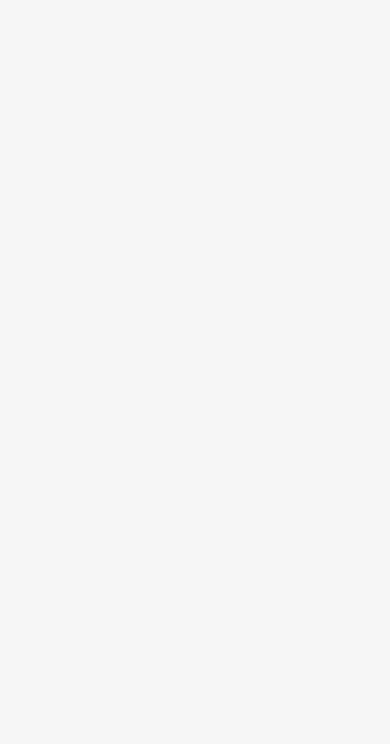
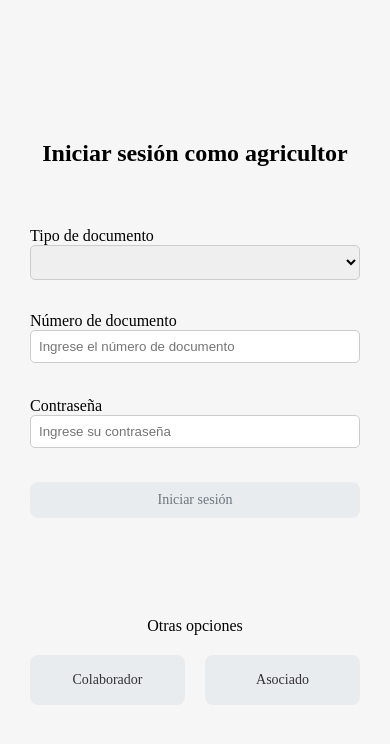
Before and after one commit to Santiorozco7/app_asopracir, an Angular app: page /uqasopracir/#/ in a window 390 px wide. Before the commit this address led to /. Shown: the top 744 px of the page. Built offline with nearby package versions, Linux system fonts and the light colour scheme.

Commit message:
add new styles on login

```diff
--- a/src/app/agricultor/agricultor.service.ts
+++ b/src/app/agricultor/agricultor.service.ts
@@ -7,8 +7,8 @@ import { HttpClient } from '@angular/common/http';
 })
 export class AgricultorService {
 
-  private API_ASOPRACIR = "http://localhost/uqplatanos/";
-  // private API_ASOPRACIR = "https://ingelectuq.net/uqasopracir/";
+  // private API_ASOPRACIR = "http://localhost/uqplatanos/";
+  private API_ASOPRACIR = "https://ingelectuq.net/uqasopracir/";
 
   constructor(private http: HttpClient) { }
 
--- a/src/app/app.module.ts
+++ b/src/app/app.module.ts
@@ -7,6 +7,7 @@ import { AppComponent } from './app.component';
 import { LoginComponent } from './auth/login/login.component';
 import { HttpClientModule } from '@angular/common/http';
 import { NotificationModule } from './notification/notification.module';
+import { HashLocationStrategy, LocationStrategy } from '@angular/common';
 
 @NgModule({
   declarations: [
@@ -20,7 +21,9 @@ import { NotificationModule } from './notification/notification.module';
     HttpClientModule,
     NotificationModule
   ],
-  providers: [],
+  providers: [
+    { provide: LocationStrategy, useClass: HashLocationStrategy}
+  ],
   bootstrap: [AppComponent]
 })
 export class AppModule { }
--- a/src/app/asociacion/asociacion.service.ts
+++ b/src/app/asociacion/asociacion.service.ts
@@ -6,9 +6,8 @@ import { HttpClient } from '@angular/common/http';
   providedIn: 'root'
 })
 export class AsociacionService {
-  private API_ASOPRACIR = "http://localhost/uqplatanos/";
-  // private API_ASOPRACIR = "https://ingelectuq.net/uqasopracir/";
-  // private API_ASOPRACIR = "http://192.168.102.191/uqplatanos/";
+  // private API_ASOPRACIR = "http://localhost/uqplatanos/";
+  private API_ASOPRACIR = "https://ingelectuq.net/uqasopracir/";
 
   constructor(private http: HttpClient) { }
 
--- a/src/app/auth/auth.service.ts
+++ b/src/app/auth/auth.service.ts
@@ -7,8 +7,8 @@ import { HttpClient } from '@angular/common/http';
 })
 export class AuthService {
 
-  private API_ASOPRACIR = "http://localhost/uqplatanos/";
-  // private API_ASOPRACIR = "https://ingelectuq.net/uqasopracir/";
+  // private API_ASOPRACIR = "http://localhost/uqplatanos/";
+  private API_ASOPRACIR = "https://ingelectuq.net/uqasopracir/";
 
   constructor(private http: HttpClient) { }
 
--- a/src/app/auth/login/login.component.css
+++ b/src/app/auth/login/login.component.css
@@ -2,7 +2,6 @@
   height: 100vh;
   width: 100%;
   display: flex;
-  flex-direction: column;
   justify-content: center;
   align-items: center;
 }
@@ -10,29 +9,29 @@
 .card__body {
   width: 90%;
   min-width: 300px;
-  margin: auto;
   max-width: 500px;
+  padding: 40px;
   border-radius: 10px;
   box-shadow: 0 0 10px rgba(0, 0, 0, 0.1);
-  padding: 50px;
   display: flex;
   flex-direction: column;
-  justify-content: space-between;
-  height: 80%;
+  gap: 30px;
 }
 
-
-.card__header {
+.card__header, .alert {
   text-align: center;
 }
 
-.card__item {
-  margin-bottom: 15px;
+.form {
+  display: flex;
+  flex-direction: column;
+  gap: 10px;
 }
 
-.form__label {
-  display: block;
-  margin-bottom: 5px;
+.form__group {
+  height: 75px;
+  display: flex;
+  flex-direction: column;
 }
 
 .form__input {
@@ -46,6 +45,15 @@
   color: #f00;
   font-size: 14px;
   margin-top: 5px;
+  visibility: hidden;
+}
+
+.error {
+  border: 1px solid lightcoral;
+}
+
+.alert--error {
+  visibility: visible;
 }
 
 .options {
@@ -65,79 +73,16 @@
   justify-content: center;
 }
 
-.button--option {
-  border-radius: 5px;
-  cursor: pointer;
-  width: 30%;
-  border: 1px solid gray;
-  background-color: #e9ecef;
-  color: #6c757d;
+.button--success {
+  margin-bottom: 1.5rem;
+  margin-top: 0;
 }
 
 @media only screen and (min-width: 0px) and (max-width: 768px) {
-  .card {
-    margin: auto;
-    padding: 40px;
-    border-radius: 10px;
-    height: 100vh;
-    display: flex;
-    flex-direction: column;
-    justify-content: space-between;
-  }
-
   .card__body {
-    padding: 0;
-  }
-
-  .card__header {
-    text-align: center;
-  }
-
-  .card__item {
-    margin-bottom: 15px;
-  }
-
-  .form__label {
-    display: block;
-    margin-bottom: 5px;
-  }
-
-  .form__input {
+    padding: 30px;
+    gap: 60px;
+    box-shadow: none;
     width: 100%;
-    padding: 8px;
-    border: 1px solid #ccc;
-    border-radius: 5px;
-  }
-
-  .alert {
-    color: #f00;
-    font-size: 14px;
-    margin-top: 5px;
-  }
-
-  .options {
-    gap: 20px;
-    display: flex;
-    flex-direction: column;
-  }
-
-  .options p {
-    text-align: center;
-  }
-
-  .buttons {
-    gap: 20px;
-    height: 50px;
-    display: flex;
-    justify-content: center;
-  }
-
-  .button--option {
-    border-radius: 5px;
-    cursor: pointer;
-    width: 30%;
-    border: 1px solid gray;
-    background-color: #e9ecef;
-    color: #6c757d;
   }
 }
--- a/src/app/auth/login/login.component.html
+++ b/src/app/auth/login/login.component.html
@@ -1,78 +1,38 @@
-<!-- <div class="card">
-  <p>Ingresar como:</p>
-      <div class="roleSelect">
-        <button (click)="roleSelect('0')">Agricultor</button>
-        <button (click)="roleSelect('1')">Colaborador</button>
-        <button (click)="roleSelect('3')">Asociado</button>
-      </div>
-  <form class="card__body" [formGroup]="userForm" (ngSubmit)="login()">
-    <h2 class="card__header">Iniciar sesión</h2>
-    <div class="card__items">
-      <div>
-        <label for="docType">Tipo de documento</label>
-        <select name="docType" id="docType" formControlName="docType" required>
-          <option *ngFor="let item of docTypeselect" [value]="item.id">{{ item.name }}</option>
-        </select>
-      </div>
-      <div class="card__item">
-        <label class="form__label" for="email">Numero de documento</label>
-        <input class="form__input" type="number" id="email" formControlName="documento" placeholder="Ingrese el numero de documento"/>
-        <div class="alert alert-danger" [hidden]="userForm.get('documento')?.valid || userForm.get('documento')?.pristine">
-          <span *ngIf="userForm.get('documento')?.errors?.['required']">
-            El usuario es obligatorio
-          </span>
-        </div>
-      </div>
-      <div class="card__item">
-        <label class="form__label" for="password">Contraseña</label>
-        <input class="form__input" type="password" id="password" formControlName="password" placeholder="Ingrese su contraseña"/>
-        <div class="alert alert-danger" [hidden]="password.valid || password.pristine">
-          <span *ngIf="password.errors?.['required']">
-            La contraseña es obligatoria
-          </span>
-        </div>
-      </div>
-    </div>
-    <span *ngIf="err">Documento o contraseña invalido</span>
-    <button class="button button--success" [disabled]="userForm.invalid">Iniciar sesión</button>
-  </form>
-</div> -->
 <div class="card">
   <div class="card__body">
     <h2 class="card__header">Iniciar sesión como {{ roleName }}</h2>
-    <form [formGroup]="userForm" (ngSubmit)="login()">
-      <div class="card__item">
+    <form class="form" [formGroup]="userForm" (ngSubmit)="login()">
+      <div class="form__group">
         <label class="form__label" for="docType">Tipo de documento</label>
         <select class="form__input select" name="docType" id="docType" formControlName="docType" required>
           <option *ngFor="let item of docTypeselect" [value]="item.id">{{ item.name }}</option>
         </select>
       </div>
-      <div class="card__item">
+      <div class="form__group">
         <label class="form__label" for="documento">Número de documento</label>
-        <input class="form__input" type="number" id="documento" formControlName="documento" placeholder="Ingrese el número de documento"/>
-        <div class="alert alert-danger" [hidden]="userForm.get('documento')?.valid || userForm.get('documento')?.pristine">
-          <span *ngIf="userForm.get('documento')?.errors?.['required']">
-            El número de documento es obligatorio
-          </span>
+        <input class="form__input" type="number" id="documento" formControlName="documento" placeholder="Ingrese el número de documento" [ngClass]="{ 'error': (documento.invalid && documento.touched) || err  }"/>
+        <div class="alert" [ngClass]="{ 'alert--error': documento.invalid && (documento.dirty || documento.touched) }">
+          El número de documento es obligatorio
         </div>
       </div>
-      <div class="card__item">
+      <div class="form__group">
         <label class="form__label" for="password">Contraseña</label>
-        <input class="form__input" type="password" id="password" formControlName="password" placeholder="Ingrese su contraseña"/>
-        <div class="alert alert-danger" [hidden]="userForm.get('password')?.valid || userForm.get('password')?.pristine">
-          <span *ngIf="userForm.get('password')?.errors?.['required']">
-            La contraseña es obligatoria
-          </span>
+        <input class="form__input" type="password" id="password" formControlName="password" placeholder="Ingrese su contraseña" [ngClass]="{ 'error': (password.invalid && password.touched) || err }"/>
+        <div class="alert" [ngClass]="{ 'alert--error': password.invalid && (password.dirty || password.touched) }">
+          La contraseña es obligatoria
         </div>
       </div>
-      <button class="button button--success" [disabled]="userForm.invalid">Iniciar sesión</button>
+      <div class="form__group">
+        <button class="button button--success" [disabled]="userForm.invalid">Iniciar sesión</button>
+        <div class="alert" [ngClass]="{ 'alert--error': err }">los datos ingresados son incorrectos</div>
+      </div>
     </form>
     <div class="options">
-      <p>O prueba con estas opciones</p>
+      <p>Otras opciones</p>
       <div class="buttons">
-        <button class="button button--option" (click)="roleSelect('0')" *ngIf="role !== '0'">Agricultor</button>
-        <button class="button button--option" (click)="roleSelect('1')" *ngIf="role !== '1'">Colaborador</button>
-        <button class="button button--option" (click)="roleSelect('3')" *ngIf="role !== '3'">Asociado</button>
+        <button class="button button--search" (click)="roleSelect('0')" *ngIf="role !== '0'">Agricultor</button>
+        <button class="button button--search" (click)="roleSelect('1')" *ngIf="role !== '1'">Colaborador</button>
+        <button class="button button--search" (click)="roleSelect('3')" *ngIf="role !== '3'">Asociado</button>
       </div>
     </div>
   </div>
--- a/src/app/auth/login/login.component.ts
+++ b/src/app/auth/login/login.component.ts
@@ -42,49 +42,34 @@ export class LoginComponent {
     if (this.service.isLoggedIn()) {
       // Obtener los roles del usuario desde el servicio de autenticación.
       const userRoles = this.service.getUserRoles();
-
-      // Verificar si el usuario tiene el rol de agricultor.
       if (userRoles.isFarmer) {
         this.router.navigate(['/agricultor']);
-      }
-      // Verificar si el usuario tiene el rol de colaborador.
-      else if (userRoles.isCollab) {
+      } else if (userRoles.isCollab) {
         this.router.navigate(['/colaborador']);
-      }
-      // Verificar si el usuario tiene el rol de administrador.
-      else if (userRoles.isAdmin) {
+      } else if (userRoles.isAdmin) {
         this.router.navigate(['/asociacion']);
-      }
-      // Si el rol del usuario no coincide con ninguno de los roles conocidos, redirigirlo a una página predeterminada.
-      else {
+      } else {
         this.router.navigate(['/default']);
       }
     }
   }
 
   roleSelect(role:string):void {
-    console.log('Valor seleccionado:', role);
+    this.role = role;
     switch (role) {
       case '0':
-        this.role = role;
-        console.log('Ingresa un agriculto');
         this.roleName = "agricultor"
         break;
 
       case '1':
-        this.role = role;
-        console.log('Ingresa un colaborador');
         this.roleName = "colaborador"
         break;
 
       case '3':
-        this.role = role;
-        console.log('Ingresa un asociado');
         this.roleName = "asociado"
         break;
 
       default:
-        console.log('Aun no hay seleccion');
         break;
     }
   }
@@ -92,41 +77,34 @@ export class LoginComponent {
   login() {
     if (this.userForm.valid) {
       const formData = this.userForm.value;
-
       const docType: string = formData.docType || "";
       const docNumber: string = formData.documento || "";
       const password: string = formData.password || "";
-      console.log(docType,' ',docNumber,' ',password,' ',this.role);
       this.service.login(docType, docNumber, password, this.role).subscribe(credenciales =>{
         if(credenciales['state'] === 'Ok') {
           console.log('Ingreso ',credenciales);
           if (this.role) {
             console.log("Con rol");
             if (this.role === "0" && credenciales.roles.isFarmer) {
-              console.log("entro como agricultor por medio la seleccion del rol ");
               this.router.navigate(['/agricultor']); // Redirigir al módulo de agricultor.
             } else if (this.role === "1" && credenciales.roles.isCollab) {
-              console.log("entro como asociado por medio la seleccion del rol ");
                this.router.navigate(['/colaborador']); // Redirigir al módulo de colaborador.
             } else if (this.role === "3" && credenciales.roles.isAdmin) {
-              console.log("entro como asociado por medio la seleccion del rol ");
                this.router.navigate(['/asociacion']); // Redirigir al módulo de asociacion.
             }
           }else if (!this.role) {
-            console.log("Sin rol");
             if (credenciales['role'] === "0" && credenciales.roles.isFarmer) {
-              console.log("entro como agricultor por medio del rol inicial ");
               this.router.navigate(['/agricultor']); // Redirigir al módulo de agricultor.
             } else if (credenciales['role'] === "1" && credenciales.roles.isCollab) {
-              console.log("entro como asociado por medio del rol inicial ");
                this.router.navigate(['/colaborador']); // Redirigir al módulo de colaborador.
             }
           }
         } else if (credenciales['state'] === 'Fail'){
-          console.log('No ingreso ',credenciales);
           this.err = true;
         }
       });
+    } else {
+      this.userForm.markAllAsTouched();
     }
   }
 }
--- a/src/app/colaborador/colaborador.service.ts
+++ b/src/app/colaborador/colaborador.service.ts
@@ -7,8 +7,8 @@ import { HttpClient } from '@angular/common/http';
 })
 export class ColaboradorService {
 
-  private API_ASOPRACIR = "http://localhost/uqplatanos/";
-  // private API_ASOPRACIR = "https://ingelectuq.net/uqasopracir/";
+  // private API_ASOPRACIR = "http://localhost/uqplatanos/";
+  private API_ASOPRACIR = "https://ingelectuq.net/uqasopracir/";
 
   constructor(private http: HttpClient) { }
 
--- a/src/index.html
+++ b/src/index.html
@@ -3,7 +3,7 @@
 <head>
   <meta charset="utf-8">
   <title>AppAsopracir</title>
-  <base href="/">
+  <base href="/uqasopracir/">
   <meta name="viewport" content="width=device-width, initial-scale=1">
   <link rel="icon" type="image/x-icon" href="favicon.ico">
 </head>
--- a/src/styles.css
+++ b/src/styles.css
@@ -5,7 +5,7 @@
 }
 
 *::-webkit-scrollbar {
-  width: 5px;
+  width: 2px;
 }
 
 *::-webkit-scrollbar-track {
```
